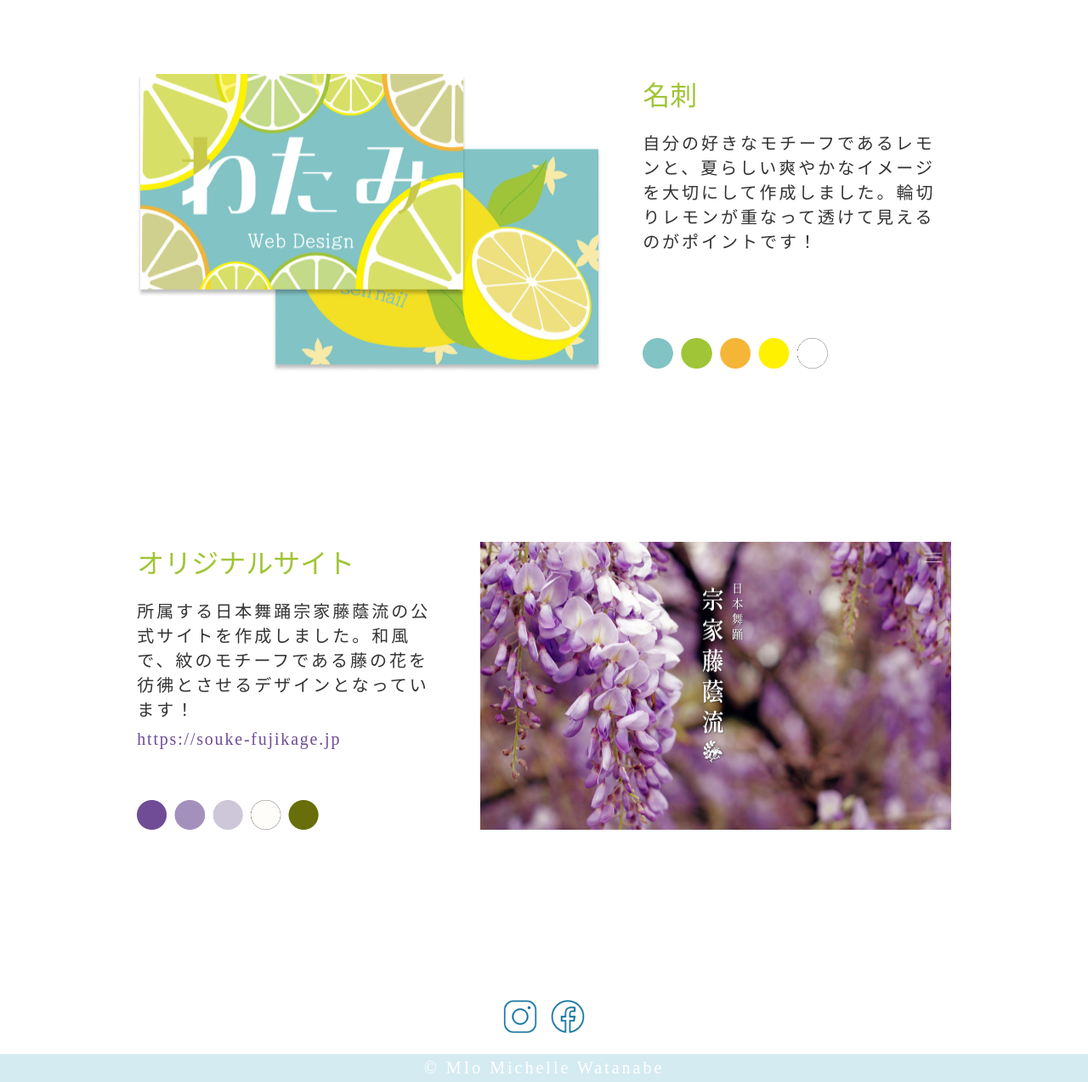
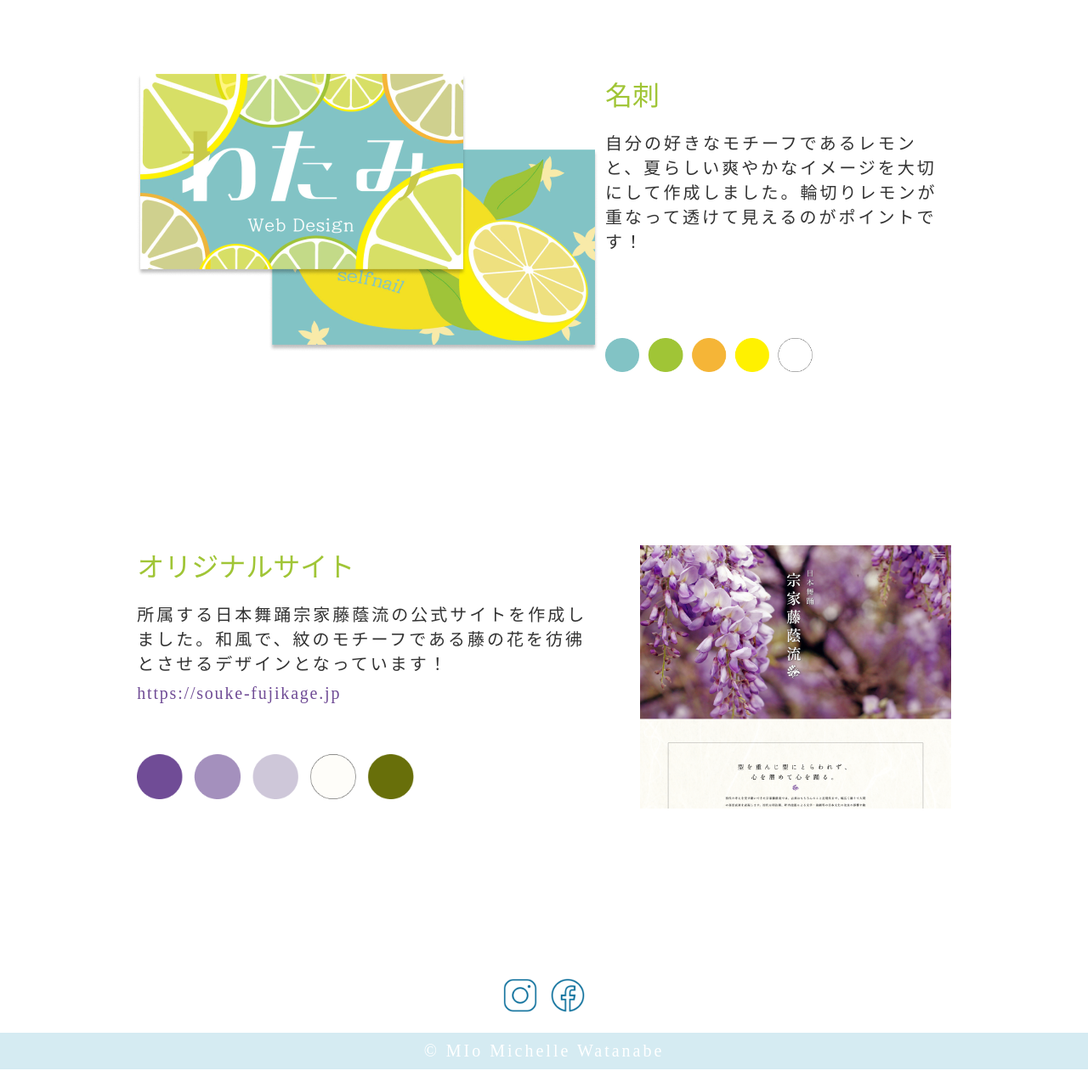
Before and after one commit to wataminnn/self-introduction, a plain HTML site: page index.html in a window 1280 px wide. Shown: the part 4511-5785 px from the top of the page at 85% size. Drawn offline with nearby package versions, Linux system fonts and the light colour scheme; a web font is replaced by a local one.

Commit message:
8/27 16:43

```diff
--- a/index.html
+++ b/index.html
@@ -142,7 +142,10 @@
             <p>Leaders15期の研修で作成した作品たちです。</p>
         </div>
         <div class="first-work">
-            <img src="image/cards.png">
+            <div class="card-photos">
+                <img class="front" src="image/card_front.png">
+                <img class="back" src="image/card_back.png">
+            </div>
             <div class="first-text">
                 <h2>名刺</h2>
                 <p>自分の好きなモチーフであるレモンと、夏らしい爽やかなイメージを大切にして作成しました。輪切りレモンが重なって透けて見えるのがポイントです！</p>
@@ -156,7 +159,9 @@
                 <a href="https://souke-fujikage.jp">https://souke-fujikage.jp</a>
                 <img class="color-palette" src="image/Group 8.png">
             </div>
-            <img src="image/original_site.png">
+            <div class="original-site">
+                <img src="image/souke-fujikage.png">
+            </div>
         </div>
     </section>
     <section class="last-sns">
--- a/style.css
+++ b/style.css
@@ -441,11 +441,27 @@ ul a:hover{
 }
 
 .first-text{
-    margin-left: 5%;
+    margin-left: 17%;
 }
 
 .first-work p{
     margin-bottom: 100px;
+}
+
+.front{
+    position: absolute;
+    z-index: 2;
+
+}
+
+.back{
+    position: relative;
+    left: 40%;
+    top: 25%;
+}
+
+.back:hover{
+    z-index: 3;
 }
 
 .second-work{
@@ -453,6 +469,16 @@ ul a:hover{
     margin-left: 12.6%;
     margin-right: 12.6%;
     margin-top: 200px;
+}
+
+.original-site{
+    overflow-y: scroll;
+    height: 310px;
+    width: 100%;
+}
+
+.original-site img{
+    width: 100%;
 }
 
 .second-text{
@@ -469,6 +495,10 @@ ul a:hover{
     letter-spacing: 1.8px;
     margin-top: 10px;
     margin-bottom: 60px;
+}
+
+.second-text a:hover{
+    color: #cdc7d9;
 }
 
 .color-palette{
@@ -496,8 +526,8 @@ ul a:hover{
 
 footer{
     background-color: #D5EBF2;
-    padding-top: 5px;
-    padding-bottom: 5px;
+    padding-top: 10px;
+    padding-bottom: 10px;
 }
 
 footer p{
```
Also changed, not shown: image/cards.png (deleted), image/icon_facebook.png (deleted), image/icon_instagram.png (deleted), image/souke-fujikage.png (added), 2 other files.
